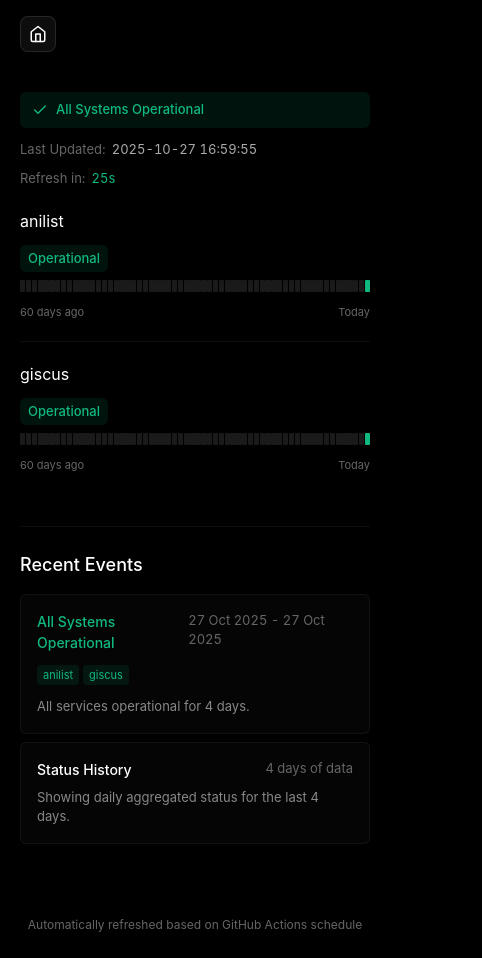
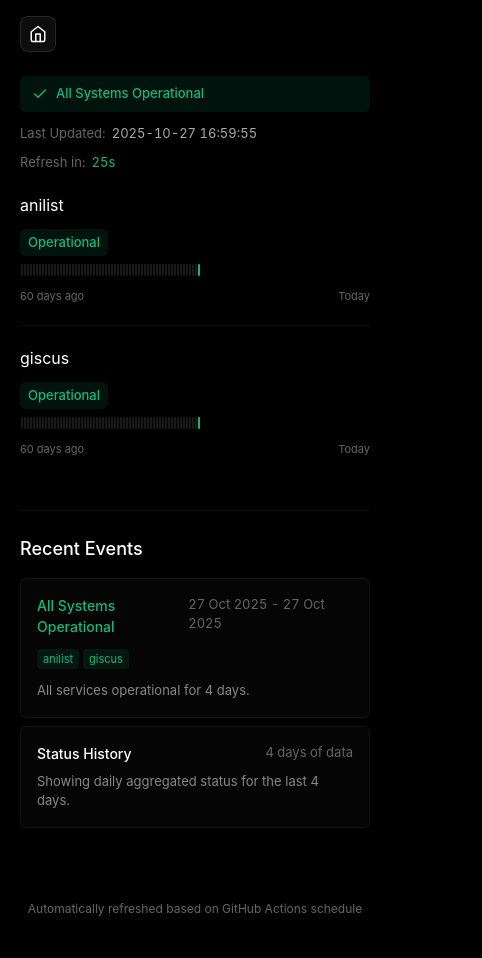
Before and after one commit to lhmchyd/HonMaku-Status, a plain HTML site: page index.html in a window 390 px wide. Shown: the whole page, 482 px wide, since content can reach past the window. Drawn offline with Linux system fonts and the light colour scheme.

Commit message:
Add files via upload

```diff
--- a/src/css/style.css
+++ b/src/css/style.css
@@ -206,13 +206,14 @@
 
 .uptime-bar {
     display: flex;
-    gap: 0.5px;
     height: 12px;
     margin-bottom: 12px;
 }
 
 .uptime-day {
-    flex: 1 1 0px;
+    flex: 0 0 auto;
+    width: 2px;
+    margin: 0 0.5px;
     background: #1a1a1a;
     border-radius: 1px;
     transition: all 0.2s ease;
@@ -422,7 +423,6 @@
 
     header {
         padding: 16px 0;
-        margin-bottom: 16px;
     }
 
     .home-link {
@@ -452,6 +452,13 @@
 
     .uptime-bar {
         height: 12px;
+        overflow-x: auto;
+        -ms-overflow-style: none;
+        scrollbar-width: none;
+    }
+
+    .uptime-bar::-webkit-scrollbar {
+        display: none;
     }
 
     .uptime-labels {
```
